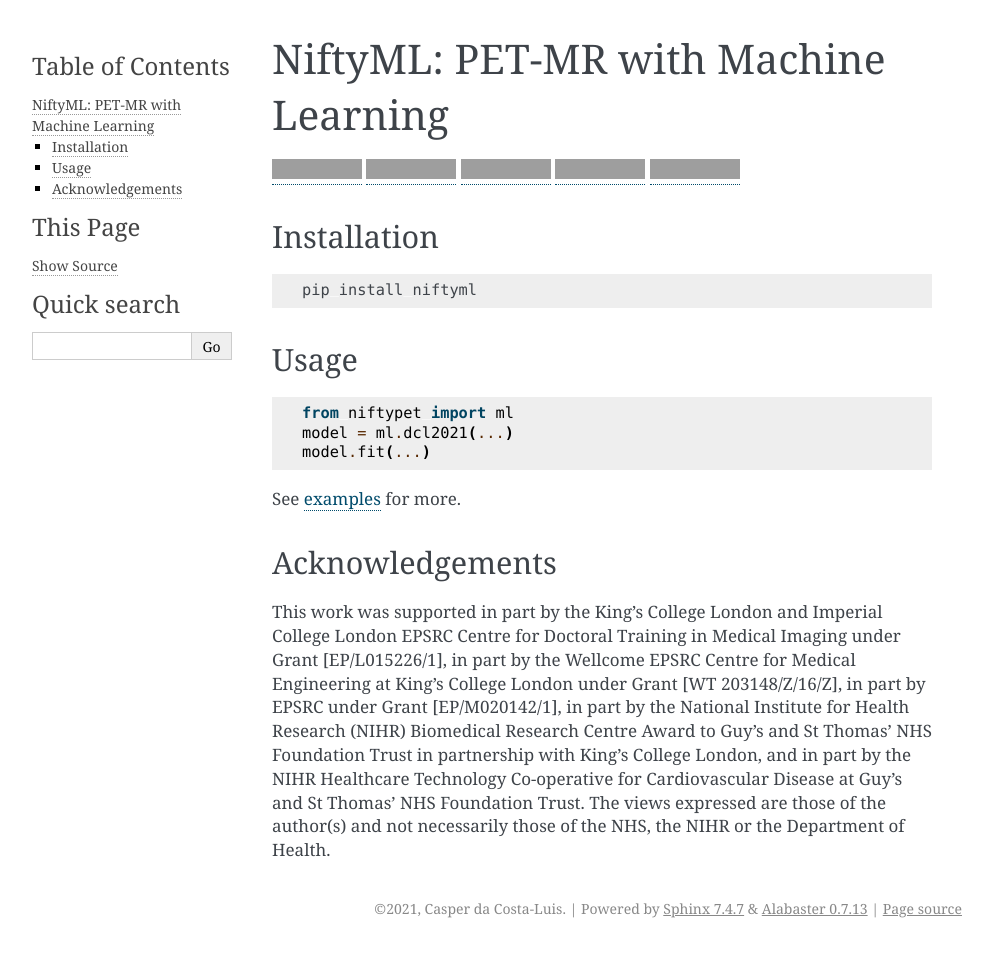
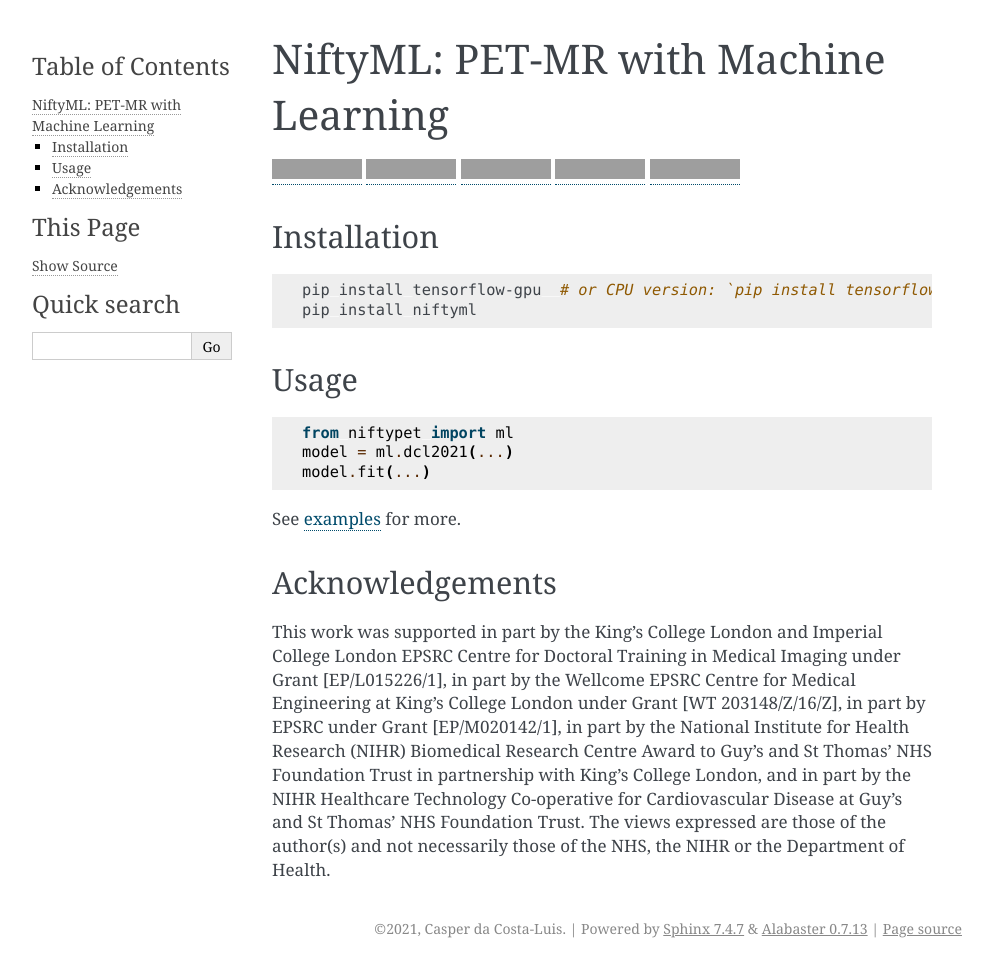
Before and after one commit to NiftyPET/NiftyML, a Sphinx documentation site: the page built from docs/index.rst, in a window 1280 px wide, cut to the strip 0-968 px from the top of the page. Shown: the whole strip, without its empty margins (148-1141 px from the left). Built offline with Sphinx 7.4.7, drawn with Linux system fonts in a browser that asks for light colours; grey boxes are pictures that could not be loaded.

Commit message:
docs: minor `tf` installation note

```diff
--- a/docs/index.rst
+++ b/docs/index.rst
@@ -8,6 +8,7 @@
 
 .. code:: sh
 
+    pip install tensorflow-gpu  # or CPU version: `pip install tensorflow`
     pip install niftyml
 
 
```
